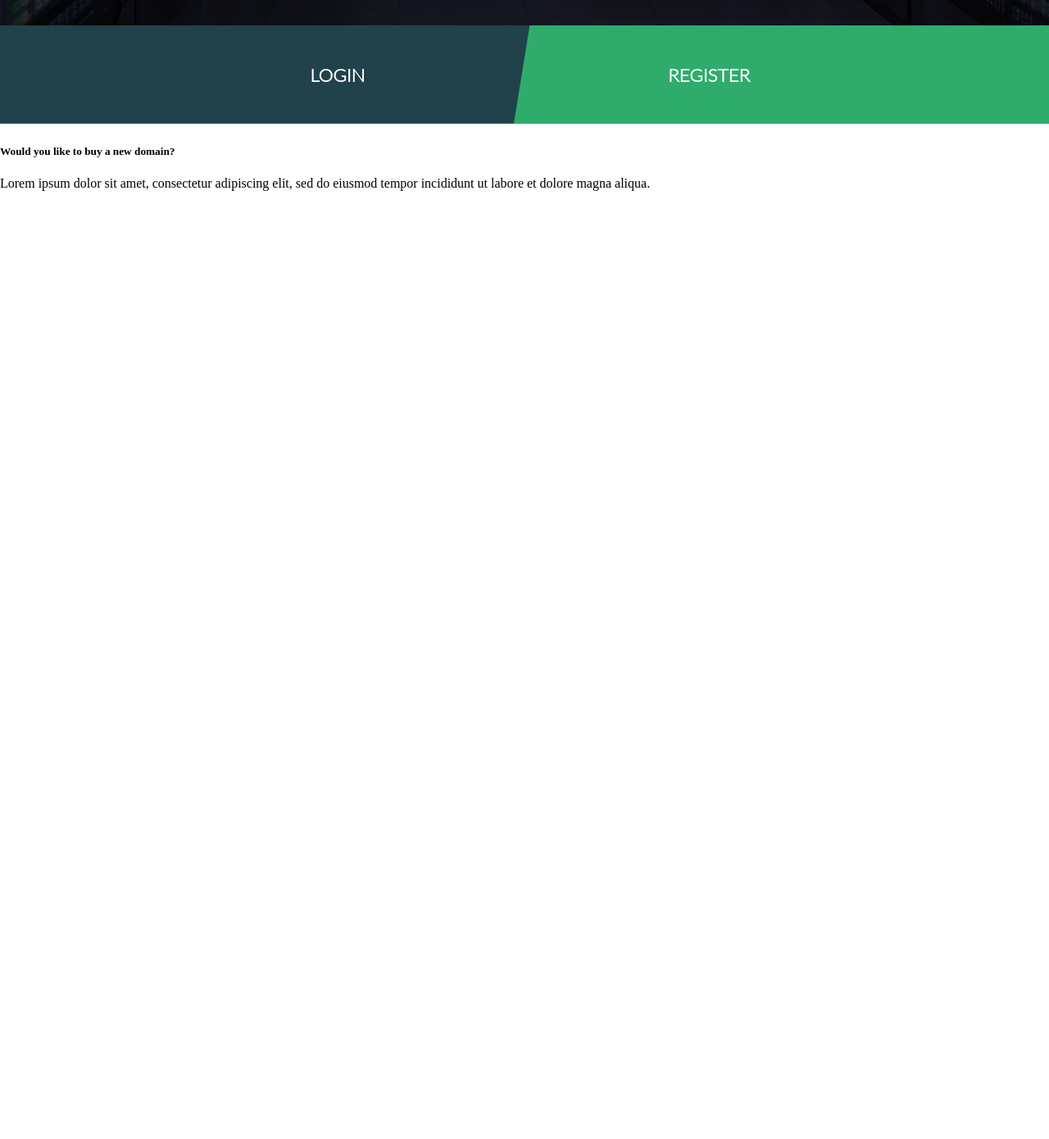
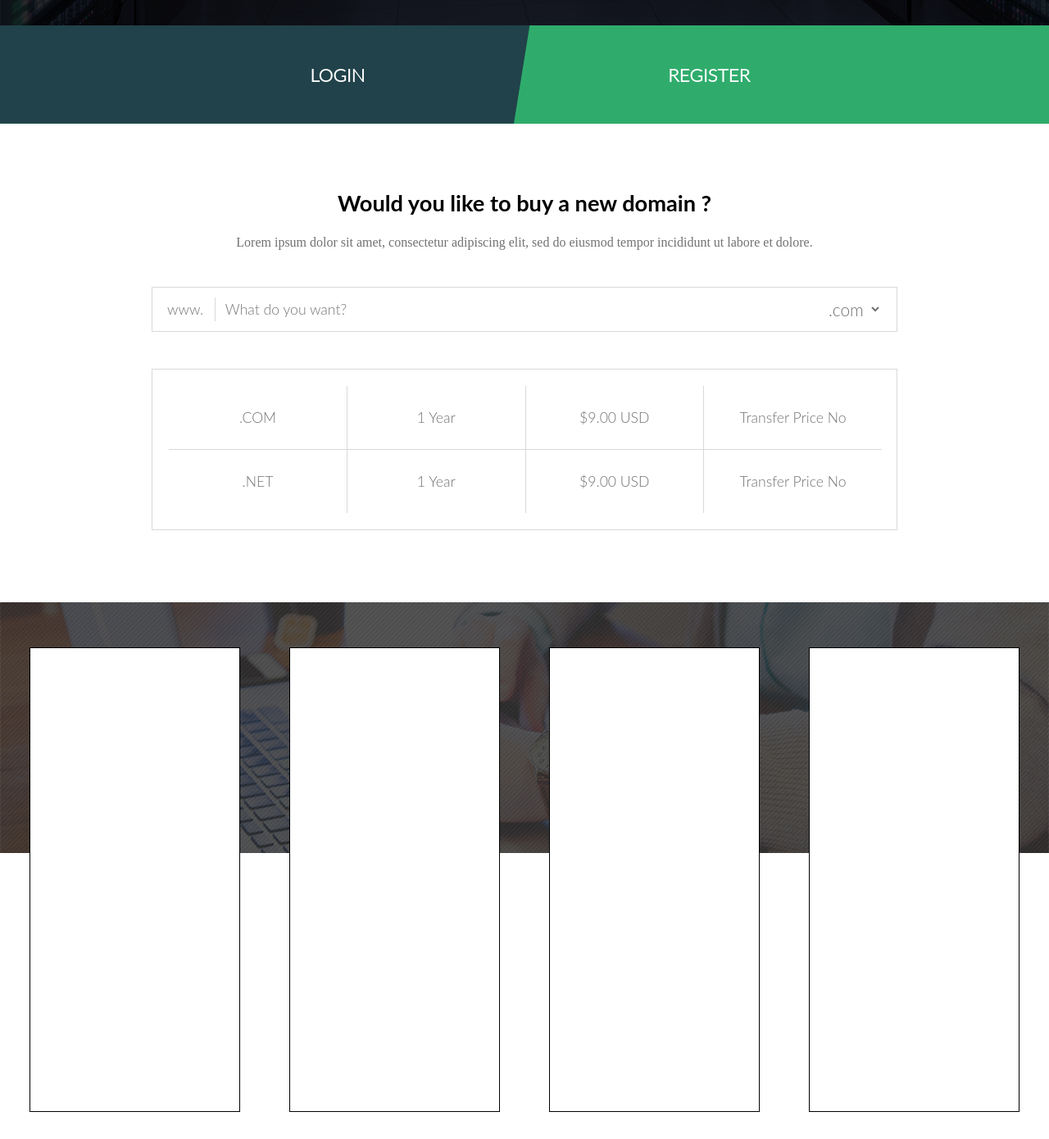
Before and after one commit to Xseniia/markup-2018q3, a plain HTML site: page GhostHost/index.html in a window 1280 px wide. Shown: the part 722-2112 px from the top of the page at 82% size. Before the commit the page ends 971 px from the top, so only its background shows below. Drawn offline with Linux system fonts and the light colour scheme.

Commit message:
feature + style
another part of the page done
the page is not fully adaptive yet

```diff
--- a/GhostHost/index.html
+++ b/GhostHost/index.html
@@ -10,7 +10,7 @@
 <!--THE BEGGINING OF HEADER & NAVIGATION SECTION-->
     <header>
         <div class="background">
-            <img src="pic/backgrounds/GhostHostHeaderBackground.jpeg" class="headerbackground">
+            <img src="pic/backgrounds/GhostHostHeaderBackground.jpeg" class="backgroundimage">
             <div class="header-text"><h1 class="header-title">HELLO!</h1>
 			<p class="header-main-text">We love our work...<br>And We're taking it seriously...</p></div>
         </div>
@@ -48,18 +48,65 @@
     		<h4>REGISTER</h4>
        	</div>
     </section>
-
+<!--DOMAIN NAME CHOICE SECTION-->
     <section class="new-domain">
+    <div class="new-domain-container">
     	<div class="would-you">
-    		<h5>Would you like to buy a new domain?</h5>
-    		<p>Lorem ipsum dolor sit amet, consectetur adipiscing elit, sed do eiusmod tempor incididunt ut labore et dolore magna aliqua. </p>
+    		<h4>Would you like to buy a new domain ?</h4>
+    		<p>Lorem ipsum dolor sit amet, consectetur adipiscing elit, sed do eiusmod tempor incididunt ut labore et dolore. </p>
     	</div>
     	<div class="domain-name">
+    		<table class="domain-name-table">
+                <tr>
+                    <td>www.</td>
+                    <td><input type="text" name="domain-name" id="domain-name" minlength="2" maxlength="255" placeholder="What do you want?"></td>
+                    <td>
+                        <select id="domain-zone">
+                            <option>.com</option>
+                            <option>.net</option>
+                        </select>
+                    </td>
+                </tr>
+            </table>
+    	</div>
+    	<div class="domain-rate">
+    		<table class="domain-rate-table">
+                <tr>
+                    <td>.COM</td>
+                    <td>1 Year</td>
+                    <td>$9.00 USD</td>
+                    <td>Transfer Price No</td>
+                </tr>
+                <tr>
+                    <td>.NET</td>
+                    <td>1 Year</td>
+                    <td>$9.00 USD</td>
+                    <td>Transfer Price No</td>
+                </tr>
+            </table>
+    	</div>
+    </div>
+    </section>
+<!--PACKAGE SELECTION SECTION-->
+    <section class="packages">
+        <div class="packages-background">
+            <img src="pic/backgrounds/packagesBackground.jpg" class="backgroundimage">
+        </div>
+        <div class="packages-whitespace"></div>
+        <div class="packages-plan">
+            <div>
 
-    	</div>
-    	<div class="rate">
+            </div>
+            <div>
 
-    	</div>
+            </div>
+            <div>
+
+            </div>
+            <div>
+
+            </div>
+        </div>
     </section>
 
     <footer>
--- a/GhostHost/styles.css
+++ b/GhostHost/styles.css
@@ -7,7 +7,7 @@ header {
     width: 100%;
 }
 
-img.headerbackground {
+.backgroundimage {
     width: 100%;
 }
 
@@ -17,7 +17,7 @@ img.headerbackground {
 	top: 0px;
 }
 
-div.container {
+.container {
 	margin-left: 200px;
 	margin-right: 200px;
 	display: flex;
@@ -71,14 +71,14 @@ div.container {
 	top: 40%;
 }
 
-h1.header-title {
+.header-title {
 	font-family: Myriad Pro;
 	font-size: 4.4em;
 	color: white;
 	margin-bottom: 0px;
 }
 
-p.header-main-text {
+.header-main-text {
 	font-family: Georgia;
 	font-style: italic;
 	color: white;
@@ -126,6 +126,153 @@ p.header-main-text {
 	text-align: right;
 	margin-right: 57%;
 }
+
+.new-domain {
+	width: 100%;
+	height: 580px;
+	background-color: white;
+	position: relative;
+	top: -4px;
+}
+
+.new-domain-container {
+	margin-left: auto;
+	margin-right: auto;
+	position: relative;
+	top: 80px;
+	width: 910px;
+
+}
+
+.would-you h4 {
+	margin-top: 0px;
+	margin-bottom: 23px;
+	font-family: Lato;
+	font-size: 1.7em;
+	text-align: center;
+}
+
+.would-you p {
+	font-family: Montserrat ExtraLight;
+	color: #727272;
+	text-align: center;
+}
+
+.domain-name {
+	border: 0.5px solid #d9d9d9;
+	margin-top: 45px;
+}
+
+.domain-name-table {
+	height: 30px;
+	margin: 10px;
+	margin-left: 15px;
+	margin-right: 15px;
+}
+
+.domain-name-table tr td:first-child {
+	width: 55px;
+	color: #727272;
+	font-size: 1.1em;
+	font-family: Lato Light;
+}
+
+.domain-name-table tr td:nth-child(2) {
+	width: 730px;
+	border-left: 0.5px solid #d9d9d9;
+	padding-left: 10px;
+}
+
+.domain-name-table tr td:nth-child(3) {
+	width: 70px;
+	border-left: 0.5px solid #d9d9d9;
+	padding-left: 10px;
+}
+
+input[type="text"] {
+	border: none;
+	width: 100%;
+	height: 100%;
+	font-family: Lato Light;
+	color: #646464;
+	font-size: 1.1em;
+}
+
+#domain-zone {
+	border: none;
+	background-color: white;
+	width: 100%;
+	height: 100%;
+	color: #727272;
+	font-size: 1.3em;
+	font-family: Lato Light;
+}
+
+.domain-rate {
+	border: 0.5px solid #d9d9d9;
+	margin-top: 45px;
+	height: 155px;
+	padding: 20px;
+	font-family: Lato Light;
+	color: #727272;
+	font-size: 1.1em;
+}
+
+.domain-rate-table {
+	width: 870px;
+	height: 155px;
+	border-collapse: collapse;
+}
+
+.domain-rate-table td {
+	width: 25%;
+	height: 50%;
+	text-align: center;
+	border: 0.5px solid #d9d9d9;
+}
+
+.domain-rate-table tr:nth-child(1) td:nth-child(-n+4) {
+	border-top: none;
+}
+
+.domain-rate-table td:nth-child(1) {
+	border-left: none;
+}
+
+.domain-rate-table td:nth-child(4) {
+	border-right: none;
+}
+
+.domain-rate-table tr:nth-child(2) td {
+	border-bottom: none;
+}
+
+.packages {
+	height: 765px;
+}
+
+.packages-plan {
+	width: 100%;
+	display: flex;
+	flex-direction: row;
+	justify-content: center;
+	position: relative;
+	top: -285px;
+}
+
+.packages-plan div {
+	display: block;
+	border: 1px solid black;
+	margin: 30px;
+	width: 255px;
+	height: 565px;
+	background-color: white;
+}
+
+
+
+
+
 
 
 
```
